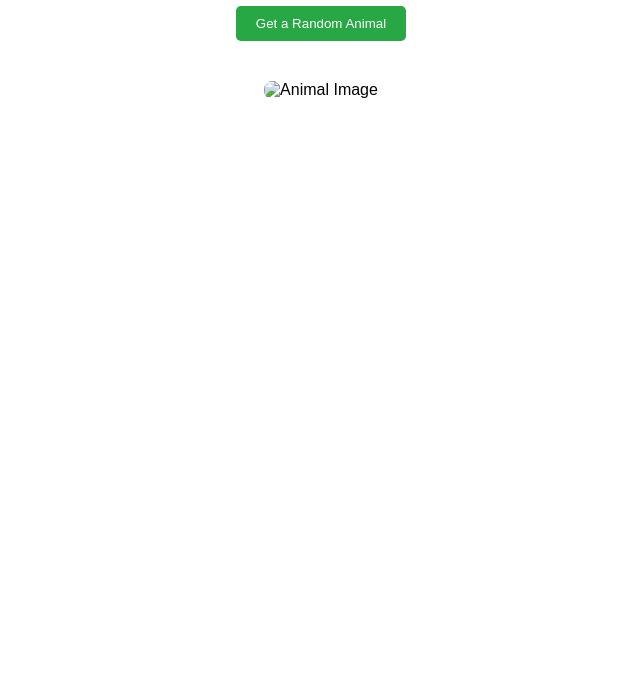
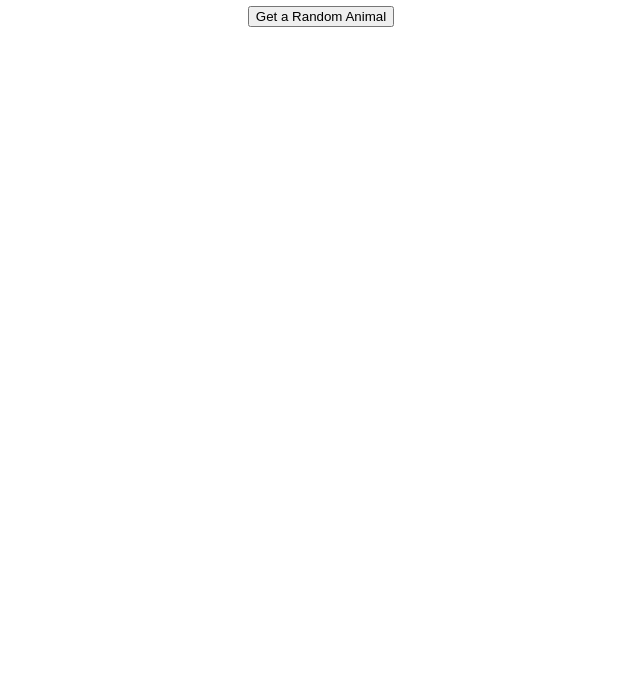
Before and after one commit to akbhatisain/Wildlife-nodejs, a website: page public/index.html in a window 1280 px wide. Shown: the part 102-800 px from the top of the page, without its empty margins (319-959 px from the left). Drawn offline with Linux system fonts and the light colour scheme.

Commit message:
Update index.html

```diff
--- a/public/index.html
+++ b/public/index.html
@@ -11,36 +11,33 @@
             margin: 50px;
         }
         img {
-            max-width: 400px;
-            border-radius: 8px;
-            margin-top: 20px;
-        }
-        button {
-            padding: 10px 20px;
-            background-color: #28a745;
-            color: white;
-            border: none;
-            border-radius: 5px;
-            cursor: pointer;
+            max-width: 300px;
+            margin: 20px 0;
         }
     </style>
 </head>
 <body>
     <h1>Random Wildlife Information</h1>
     <button onclick="fetchAnimal()">Get a Random Animal</button>
-    <div id="animal-info">
     <h2 id="animal-name"></h2>
-        <img id="animal-image" src="" alt="Animal Image">
+    <img id="animal-image" src="" alt="" />
     <p id="animal-habitat"></p>
-    </div>
 
     <script>
         async function fetchAnimal() {
+            try {
                 const response = await fetch('/api/animal');
+                if (!response.ok) {
+                    throw new Error('Network response was not ok');
+                }
                 const data = await response.json();
                 document.getElementById('animal-name').textContent = data.name;
                 document.getElementById('animal-image').src = data.image_link;
                 document.getElementById('animal-habitat').textContent = `Habitat: ${data.habitat}`;
+            } catch (error) {
+                console.error('Error fetching animal:', error);  // Log the error to the console
+                alert('Failed to load animal information. Please try again later.');
+            }
         }
     </script>
 </body>
```
Lines whose indentation alone changed are shown as unchanged.
